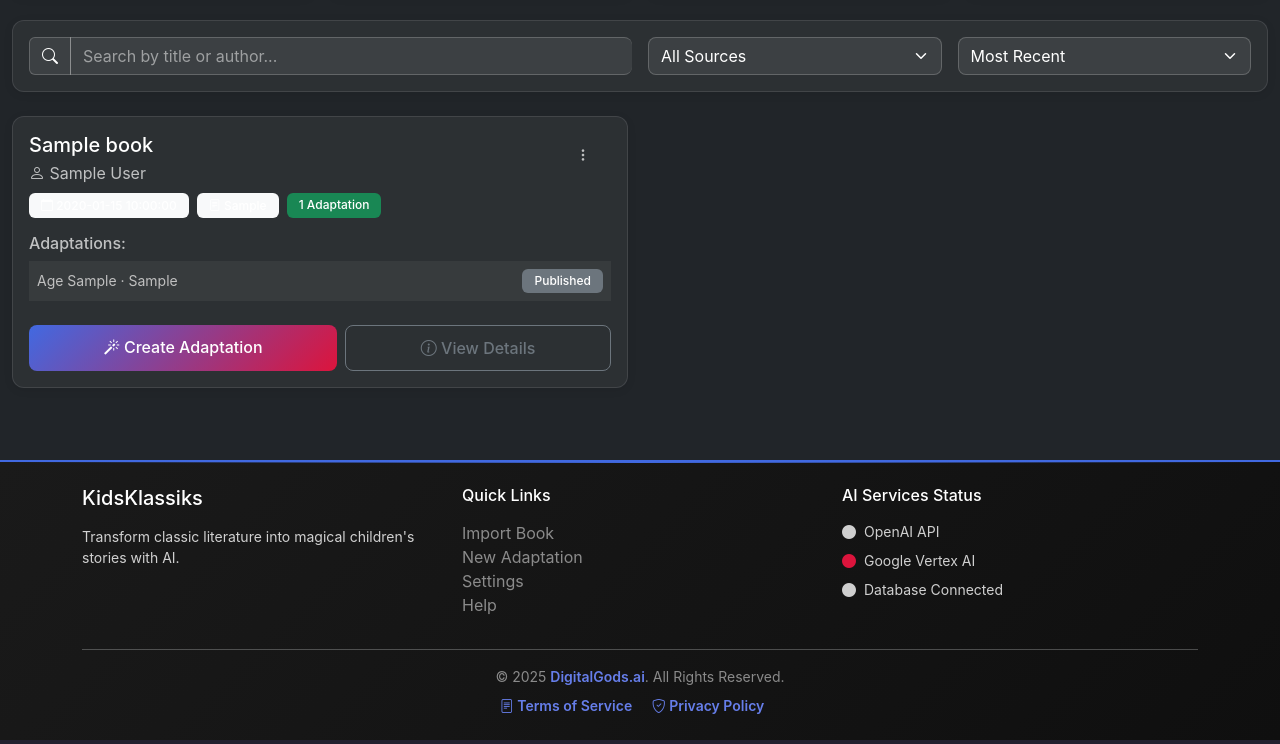
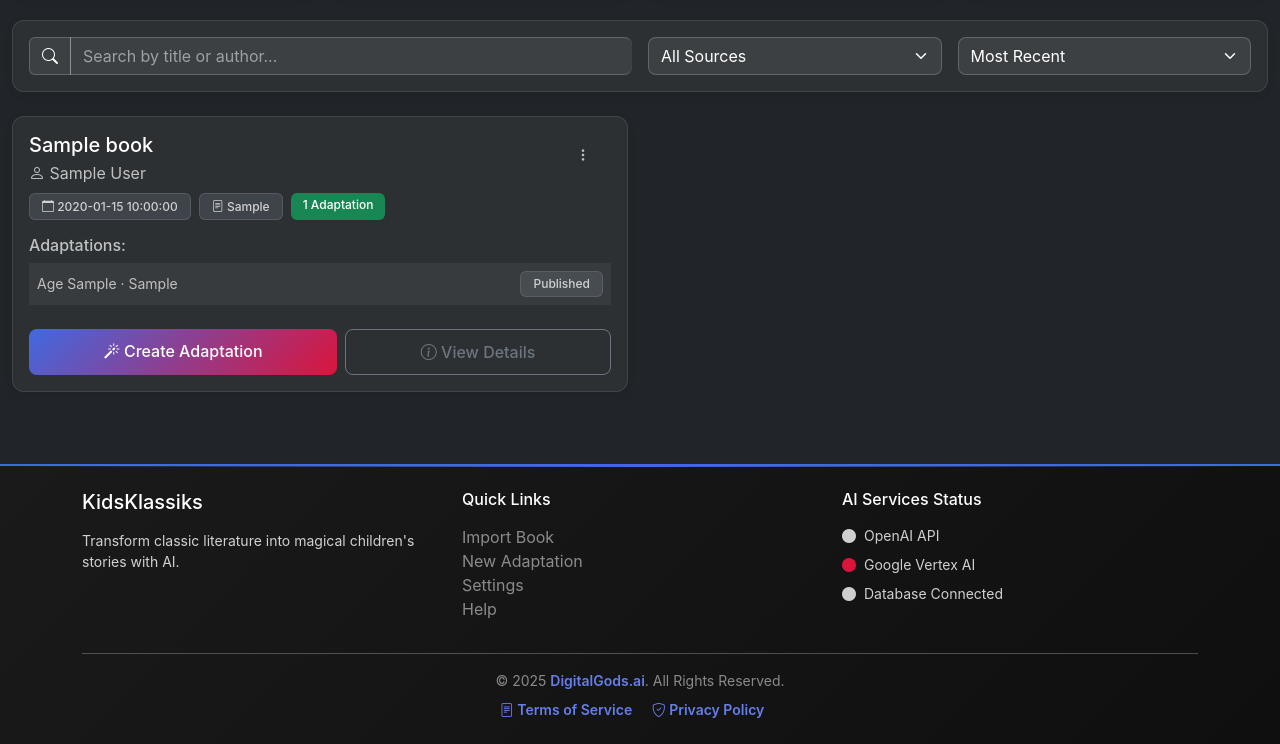
Before and after one commit to Digitalgods2/KidsFastapi, a FastAPI app: page /books/library in a window 1280 px wide. Shown: the part 346-1090 px from the top of the page. Run offline with FastAPI, Linux system fonts and the light colour scheme; tables that the repository leaves empty hold one stand-in row (values such as "Sample post"); parts of the project's set-up code (start-up, migrations or seed data) failed here and were passed over; some libraries are stand-ins or nearby versions.

Commit message:
fix: Fix visibility of date and source badges in Book Library
- Changed badges from bg-light text-dark to bg-secondary for better contrast
- Added CSS rules to properly style badges in dark mode
- Fixed white background issue on metadata badges
- Ensured date and source type badges are clearly visible
- Added border and proper colors for all badges in dark theme

```diff
--- a/templates/layouts/base.html
+++ b/templates/layouts/base.html
@@ -327,6 +327,25 @@
         /* Library page specific fixes */
         body.bg-dark .book-card .text-muted {
             color: #a8a8a8 !important;
+        }
+
+        /* Fix badge visibility in dark mode */
+        body.bg-dark .badge.bg-light {
+            background-color: rgba(108, 117, 125, 0.3) !important;
+            color: #d0d0d0 !important;
+            border: 1px solid rgba(108, 117, 125, 0.5) !important;
+        }
+
+        body.bg-dark .badge.bg-secondary {
+            background-color: rgba(108, 117, 125, 0.3) !important;
+            color: #d0d0d0 !important;
+            border: 1px solid rgba(108, 117, 125, 0.5) !important;
+        }
+
+        /* Ensure all badges are readable */
+        body.bg-dark .badge {
+            font-weight: 500;
+            opacity: 1 !important;
         }
     </style>
 
--- a/templates/pages/library.html
+++ b/templates/pages/library.html
@@ -130,10 +130,10 @@
                                     <i class="bi bi-person"></i> {{ book.author|default('Unknown Author') }}
                                 </p>
                                 <div class="d-flex gap-2 flex-wrap">
-                                    <span class="badge bg-light text-dark">
+                                    <span class="badge bg-secondary">
                                         <i class="bi bi-calendar"></i> {{ book.imported_at }}
                                     </span>
-                                    <span class="badge bg-light text-dark">
+                                    <span class="badge bg-secondary">
                                         <i class="bi bi-file-text"></i> {{ book.source_type|title }}
                                     </span>
                                     {% if book.adaptation_count > 0 %}
```
